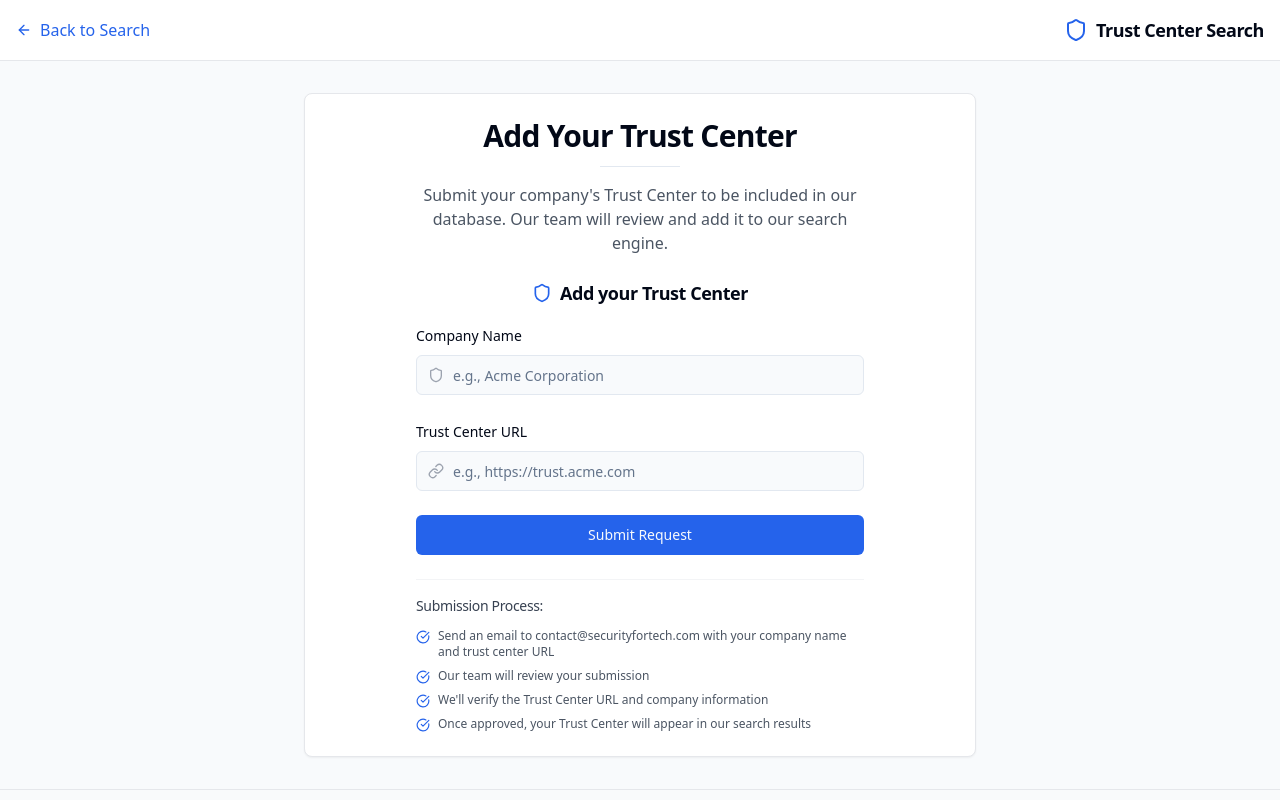
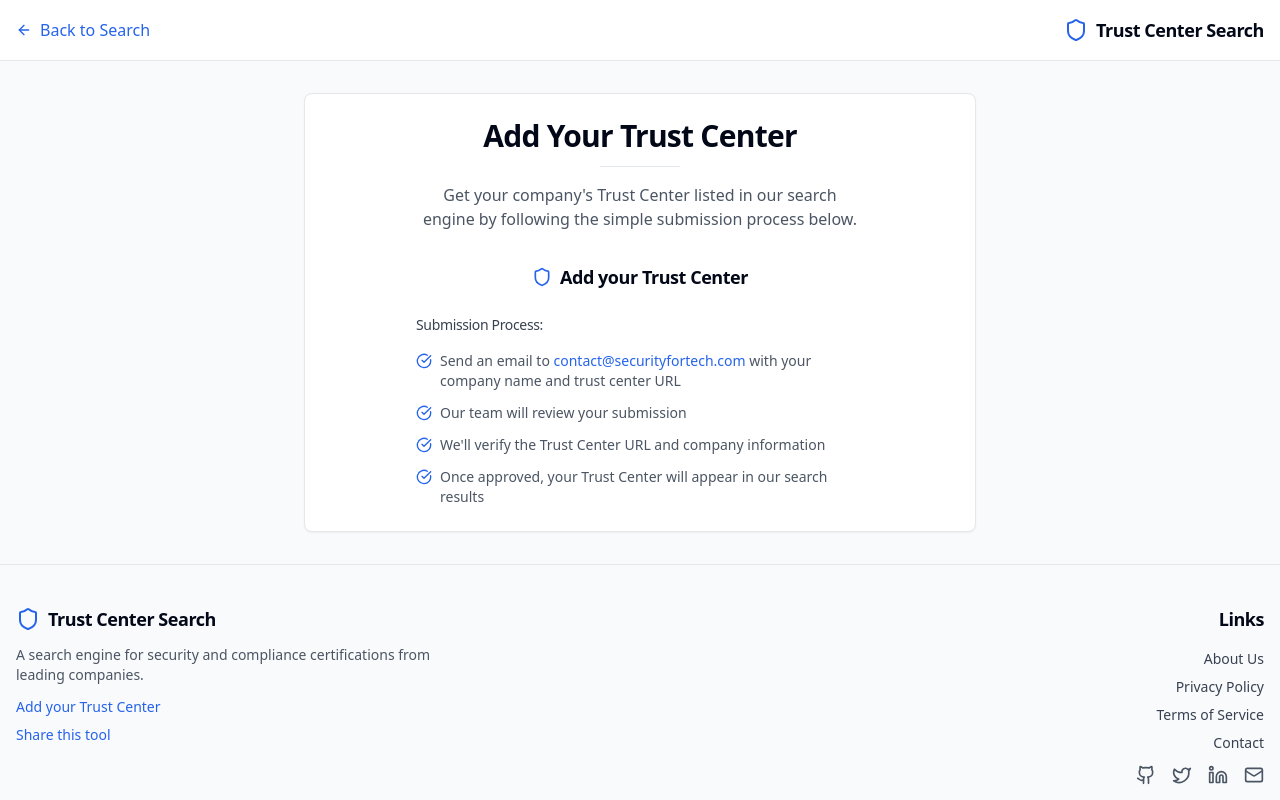
Before and after one commit to securityfortech/trust-center-search, a React (Vite) app: page /add-trust-center in a window 1280 px wide. Shown: the top 800 px of the page. Built offline with nearby package versions, Linux system fonts and the light colour scheme.

Commit message:
Refactor: Remove form from AddTrustCenter page
Removed the form and related components, keeping only the submission process information. Cleaned up the codebase.

```diff
--- a/src/components/TrustCenterForm.tsx
+++ b/src/components/TrustCenterForm.tsx
@@ -1,159 +1,36 @@
 
-import React, { useState } from 'react';
-import { zodResolver } from "@hookform/resolvers/zod";
-import { useForm } from "react-hook-form";
-import { z } from "zod";
-import { toast } from "@/components/ui/sonner";
-import { Button } from "@/components/ui/button";
-import { Form, FormControl, FormField, FormItem, FormLabel, FormMessage } from "@/components/ui/form";
-import { Input } from "@/components/ui/input";
-import { Shield, LinkIcon, Loader2, CheckCircle } from 'lucide-react';
-
-// Schema for form validation
-const formSchema = z.object({
-  company: z.string().min(2, {
-    message: "Company name must be at least 2 characters."
-  }),
-  trustCenterUrl: z.string().url({
-    message: "Please enter a valid URL."
-  })
-});
-
-type FormValues = z.infer<typeof formSchema>;
+import React from 'react';
+import { Shield, CheckCircle } from 'lucide-react';
 
 const TrustCenterForm: React.FC = () => {
-  const [isSubmitting, setIsSubmitting] = useState(false);
-
-  const form = useForm<FormValues>({
-    resolver: zodResolver(formSchema),
-    defaultValues: {
-      company: "",
-      trustCenterUrl: ""
-    }
-  });
-
-  const onSubmit = async (data: FormValues) => {
-    try {
-      setIsSubmitting(true);
-
-      // Log data for debugging
-      console.log("Sending email with data:", data);
-
-      // Create email content
-      const subject = `New Trust Center Request: ${data.company}`;
-      const body = `
-Company: ${data.company}
-Trust Center URL: ${data.trustCenterUrl}
-Date: ${new Date().toLocaleString()}
-      `;
-
-      // Create mailto link
-      const mailtoLink = `mailto:contact@securityfortech.com?subject=${encodeURIComponent(subject)}&body=${encodeURIComponent(body)}`;
-
-      // Open email client
-      window.location.href = mailtoLink;
-
-      // Simulate delay to allow email client to open
-      await new Promise(resolve => setTimeout(resolve, 1000));
-
-      // Show success message
-      toast.success("Email client opened! Please send the email to complete your request.", {
-        duration: 5000
-      });
-
-      // Reset form
-      form.reset();
-    } catch (error) {
-      console.error("Error opening email client:", error);
-      toast.error("Failed to open email client. Please try again or contact us directly.", {
-        duration: 5000
-      });
-    } finally {
-      setIsSubmitting(false);
-    }
-  };
-
   return (
     <div className="w-full max-w-md mx-auto">
-      <div className="flex items-center justify-center mb-4">
+      <div className="flex items-center justify-center mb-6">
         <Shield className="h-5 w-5 text-primary mr-2" />
         <h2 className="text-lg font-semibold">Add your Trust Center</h2>
       </div>
 
-      <Form {...form}>
-        <form onSubmit={form.handleSubmit(onSubmit)} className="space-y-6">
-          <FormField
-            control={form.control}
-            name="company"
-            render={({ field }) => (
-              <FormItem>
-                <FormLabel>Company Name</FormLabel>
-                <FormControl>
-                  <div className="relative">
-                    <Input placeholder="e.g., Acme Corporation" className="pl-9" {...field} />
-                    <Shield className="absolute left-3 top-3 h-4 w-4 text-gray-400" />
-                  </div>
-                </FormControl>
-                <FormMessage />
-              </FormItem>
-            )}
-          />
-
-          <FormField
-            control={form.control}
-            name="trustCenterUrl"
-            render={({ field }) => (
-              <FormItem>
-                <FormLabel>Trust Center URL</FormLabel>
-                <FormControl>
-                  <div className="relative">
-                    <Input placeholder="e.g., https://trust.acme.com" className="pl-9" {...field} />
-                    <LinkIcon className="absolute left-3 top-3 h-4 w-4 text-gray-400" />
-                  </div>
-                </FormControl>
-                <FormMessage />
-              </FormItem>
-            )}
-          />
-
-          <Button
-            type="submit"
-            className="w-full"
-            disabled={isSubmitting}
-          >
-            {isSubmitting ? (
-              <>
-                <Loader2 className="mr-2 h-4 w-4 animate-spin" />
-                Preparing Email...
-              </>
-            ) : (
-              "Submit Request"
-            )}
-          </Button>
-
-          <div className="mt-6 space-y-3 border-t border-gray-100 pt-4">
+      <div className="space-y-4">
         <h3 className="text-sm font-medium text-gray-700 dark:text-gray-300">Submission Process:</h3>
-            <ol className="space-y-2">
-              <li className="text-xs text-gray-600 dark:text-gray-400 flex items-start">
-                <CheckCircle className="h-3.5 w-3.5 text-primary mr-2 mt-0.5 flex-shrink-0" />
-                <span>Send an email to contact@securityfortech.com with your company name and trust center URL</span>
+        <ol className="space-y-3">
+          <li className="text-sm text-gray-600 dark:text-gray-400 flex items-start">
+            <CheckCircle className="h-4 w-4 text-primary mr-2 mt-0.5 flex-shrink-0" />
+            <span>Send an email to <a href="mailto:contact@securityfortech.com" className="text-primary hover:underline">contact@securityfortech.com</a> with your company name and trust center URL</span>
           </li>
-              <li className="text-xs text-gray-600 dark:text-gray-400 flex items-start">
-                <CheckCircle className="h-3.5 w-3.5 text-primary mr-2 mt-0.5 flex-shrink-0" />
+          <li className="text-sm text-gray-600 dark:text-gray-400 flex items-start">
+            <CheckCircle className="h-4 w-4 text-primary mr-2 mt-0.5 flex-shrink-0" />
             <span>Our team will review your submission</span>
           </li>
-              <li className="text-xs text-gray-600 dark:text-gray-400 flex items-start">
-                <CheckCircle className="h-3.5 w-3.5 text-primary mr-2 mt-0.5 flex-shrink-0" />
+          <li className="text-sm text-gray-600 dark:text-gray-400 flex items-start">
+            <CheckCircle className="h-4 w-4 text-primary mr-2 mt-0.5 flex-shrink-0" />
             <span>We'll verify the Trust Center URL and company information</span>
           </li>
-              <li className="text-xs text-gray-600 dark:text-gray-400 flex items-start">
-                <CheckCircle className="h-3.5 w-3.5 text-primary mr-2 mt-0.5 flex-shrink-0" />
+          <li className="text-sm text-gray-600 dark:text-gray-400 flex items-start">
+            <CheckCircle className="h-4 w-4 text-primary mr-2 mt-0.5 flex-shrink-0" />
             <span>Once approved, your Trust Center will appear in our search results</span>
           </li>
         </ol>
       </div>
-        </form>
-      </Form>
     </div>
   );
 };
--- a/src/pages/AddTrustCenter.tsx
+++ b/src/pages/AddTrustCenter.tsx
@@ -3,7 +3,6 @@ import React, { useEffect } from 'react';
 import { Link } from 'react-router-dom';
 import TrustCenterForm from '@/components/TrustCenterForm';
 import Footer from '@/components/HomePage/Footer';
-import { Button } from '@/components/ui/button';
 import { ArrowLeft, Shield } from 'lucide-react';
 import { useIsMobile } from '@/hooks/use-mobile';
 import { Separator } from '@/components/ui/separator';
@@ -35,11 +34,11 @@ const AddTrustCenter: React.FC = () => {
 
       <main className="flex-grow container mx-auto px-4 py-8">
         <div className="max-w-2xl mx-auto bg-white dark:bg-gray-800 p-6 rounded-lg shadow-sm border border-gray-200 dark:border-gray-700">
-          <div className="mb-6 text-center">
+          <div className="mb-8 text-center">
             <h1 className="text-2xl md:text-3xl font-bold mb-3">Add Your Trust Center</h1>
             <Separator className="w-20 mx-auto mb-4" />
             <p className="text-gray-600 dark:text-gray-400 max-w-md mx-auto text-sm md:text-base">
-              Submit your company's Trust Center to be included in our database. Our team will review and add it to our search engine.
+              Get your company's Trust Center listed in our search engine by following the simple submission process below.
             </p>
           </div>
 
```
Lines whose indentation alone changed are shown as unchanged.
